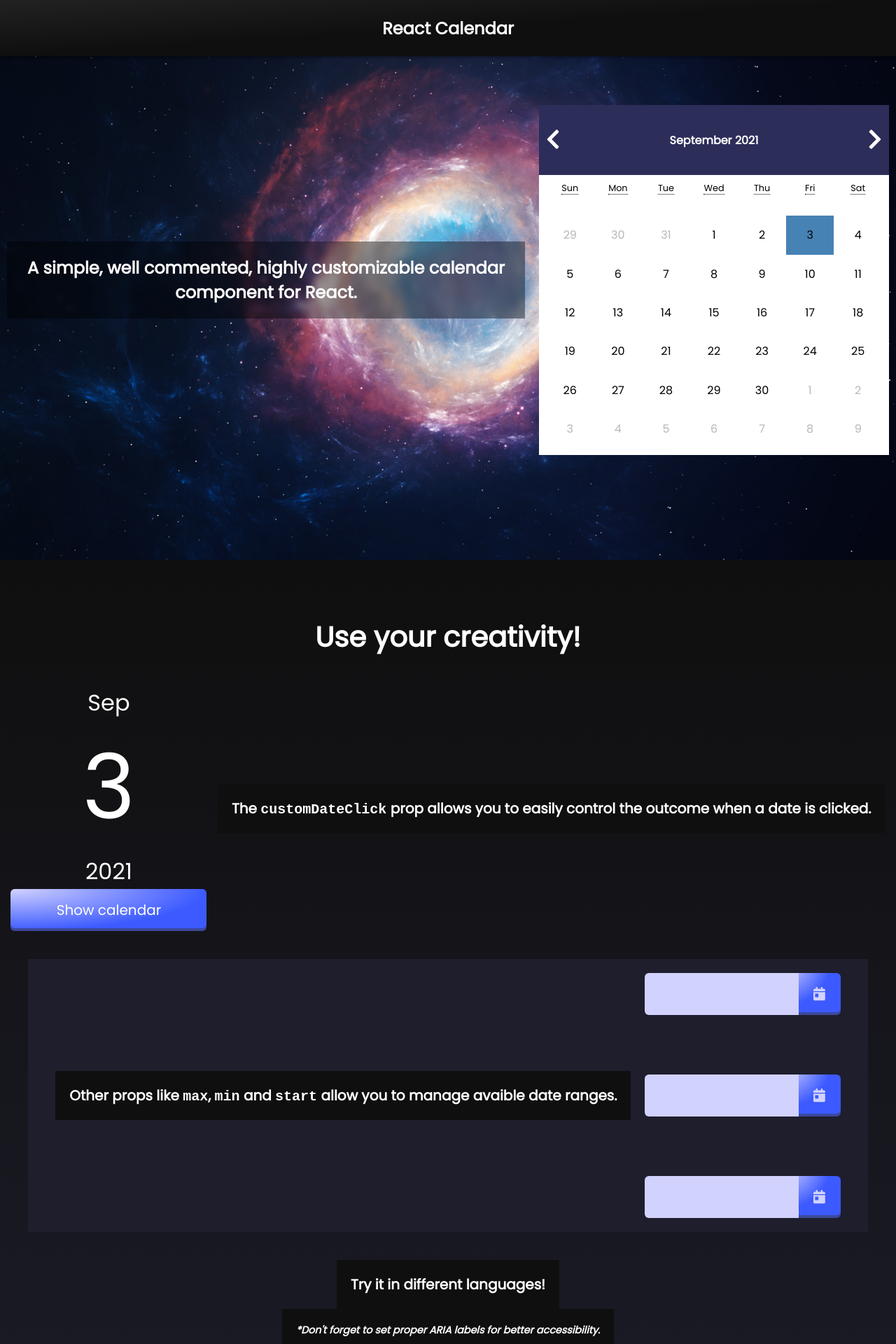
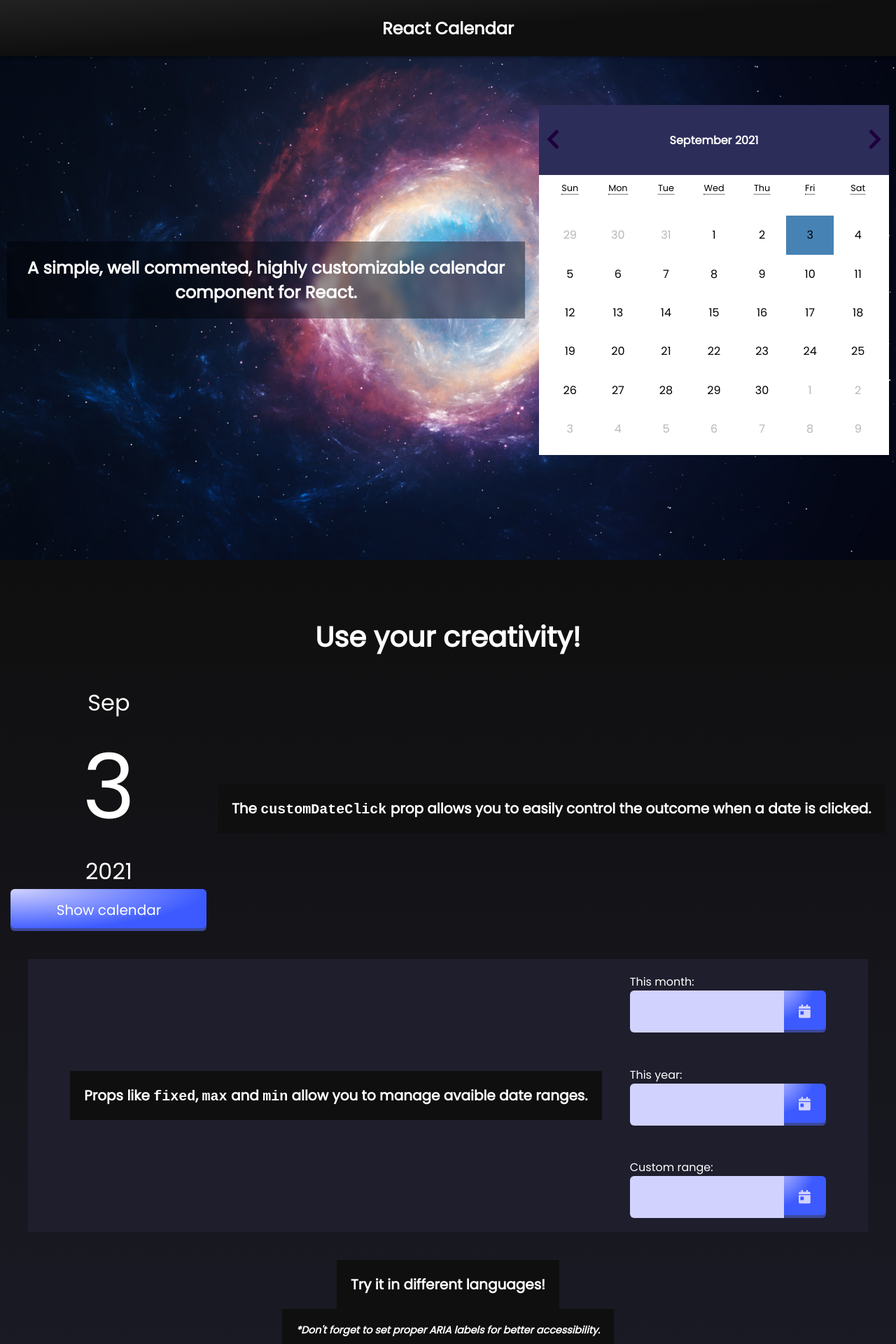
Before and after one commit to limapaulobsb/react-calendar, a React (Create React App) app: page / in a window 1280 px wide. Shown: the top 1920 px of the page at 70% size. Built offline with nearby package versions, Linux system fonts and the light colour scheme.

Commit message:
Add 'fixed' prop and Code refactoring

```diff
--- a/src/App.jsx
+++ b/src/App.jsx
@@ -16,7 +16,7 @@ function App() {
           A simple, well commented, highly customizable calendar component for React.
         </h2>
         <div className='hero__calendar-container'>
-          <Calendar height='500px' width='500px' />
+          <Calendar height='500px' width='500px' fixed='month' />
         </div>
       </section>
       <section className='features'>
@@ -30,8 +30,8 @@ function App() {
         </div>
         <div>
           <h3>
-            Other props like <code>max</code>, <code>min</code> and <code>start</code>{' '}
-            allow you to manage avaible date ranges.
+            Props like <code>fixed</code>, <code>max</code> and <code>min</code> allow you
+            to manage avaible date ranges.
           </h3>
           <Example2 />
         </div>
--- a/src/components/examples/Example2.jsx
+++ b/src/components/examples/Example2.jsx
@@ -8,63 +8,105 @@ import { faCalendarDay } from '@fortawesome/free-solid-svg-icons';
 import '../../styles/Example2.css';
 
 function Example2() {
-  const inputRef1 = useRef();
-  const inputRef2 = useRef();
-  const inputRef3 = useRef();
-  const [showCalendar1, setShowCalendar1] = useState(false);
-  const [showCalendar2, setShowCalendar2] = useState(false);
-  const [showCalendar3, setShowCalendar3] = useState(false);
+  const inputRef = [useRef(), useRef(), useRef()];
+  const [showCalendar, setShowCalendar] = useState(-1);
 
   return (
     <div className='example-2'>
-      <div className='example-2__button-container'>
-        <input type='text' className='example-2__input' name='' id='' ref={inputRef1} disabled />
-        <button type='button' className='example-2__button'  onClick={() => setShowCalendar1(true)}>
+      <div className='example-2__button-group'>
+        <label htmlFor='first-input'>This month:</label>
+        <div>
+          <input
+            type='text'
+            className='example-2__input'
+            name=''
+            id='first-input'
+            ref={inputRef[0]}
+            disabled
+          />
+          <button
+            type='button'
+            className='example-2__button'
+            onClick={() => setShowCalendar(0)}
+          >
             <FontAwesomeIcon icon={faCalendarDay} />
           </button>
-        {showCalendar1 && (
+        </div>
+      </div>
+      <div className='example-2__button-group'>
+        <label htmlFor='second-input'>This year:</label>
+        <div>
+          <input
+            type='text'
+            className='example-2__input'
+            name=''
+            id='second-input'
+            ref={inputRef[1]}
+            disabled
+          />
+          <button
+            type='button'
+            className='example-2__button'
+            onClick={() => setShowCalendar(1)}
+          >
+            <FontAwesomeIcon icon={faCalendarDay} />
+          </button>
+        </div>
+      </div>
+      <div className='example-2__button-group'>
+        <label htmlFor='third-input'>Custom range:</label>
+        <div>
+          <input
+            type='text'
+            className='example-2__input'
+            name=''
+            id='third-input'
+            ref={inputRef[2]}
+            disabled
+          />
+          <button
+            type='button'
+            className='example-2__button'
+            onClick={() => setShowCalendar(2)}
+          >
+            <FontAwesomeIcon icon={faCalendarDay} />
+          </button>
+        </div>
+      </div>
+      {showCalendar === 0 && (
         <div className='example-2__calendar-container'>
           <Calendar
             customDateClick={(dt) => {
-                inputRef1.current.value = dt.toLocaleString(DateTime.DATE_SHORT);
-                setShowCalendar1(false);
+              inputRef[0].current.value = dt.toLocaleString(DateTime.DATE_SHORT);
+              setShowCalendar(-1);
             }}
+            fixed='month'
           />
         </div>
       )}
-      </div>
-      <div className='example-2__button-container'>
-        <input type='text' className='example-2__input' name='' id='' ref={inputRef2} disabled />
-        <button type='button' className='example-2__button' onClick={() => setShowCalendar2(true)}>
-          <FontAwesomeIcon icon={faCalendarDay} />
-        </button>
-        {showCalendar2 && (
+      {showCalendar === 1 && (
         <div className='example-2__calendar-container'>
           <Calendar
             customDateClick={(dt) => {
-                inputRef2.current.value = dt.toLocaleString(DateTime.DATE_SHORT);
-                setShowCalendar2(false);
+              inputRef[1].current.value = dt.toLocaleString(DateTime.DATE_SHORT);
+              setShowCalendar(-1);
             }}
+            fixed='year'
           />
         </div>
       )}
-      </div>
-      <div className='example-2__button-container'>
-        <input type='text' className='example-2__input' name='' id='' ref={inputRef3} disabled />
-        <button type='button' className='example-2__button' onClick={() => setShowCalendar3(true)}>
-          <FontAwesomeIcon icon={faCalendarDay} />
-        </button>
-        {showCalendar3 && (
+      {showCalendar === 2 && (
         <div className='example-2__calendar-container'>
           <Calendar
             customDateClick={(dt) => {
-                inputRef3.current.value = dt.toLocaleString(DateTime.DATE_SHORT);
-                setShowCalendar3(false);
+              inputRef[2].current.value = dt.toLocaleString(DateTime.DATE_SHORT);
+              setShowCalendar(-1);
             }}
+            max={{ day: 18, month: 2, year: 2022 }}
+            min={{ day: 22, month: 12, year: 2021 }}
           />
         </div>
       )}
-      </div>
     </div>
   );
 }
--- a/src/components/examples/Example3.jsx
+++ b/src/components/examples/Example3.jsx
@@ -9,9 +9,15 @@ function Example3() {
   const [date, setDate] = useState('');
   const [showModal, setShowModal] = useState(false);
 
+  const { day, month, year } = DateTime.now().plus({ day: 1 });
+
   return (
     <div className='example-3'>
-      <button type='button' className='example-3__button' onClick={() => setShowModal(true)}>
+      <button
+        type='button'
+        className='example-3__button'
+        onClick={() => setShowModal(true)}
+      >
         Choose a date
       </button>
       <div className={cx('modal', { 'modal--visible': showModal })}>
@@ -20,8 +26,7 @@ function Example3() {
             setDate(dt.toLocaleString(DateTime.DATE_HUGE));
             setShowModal(false);
           }}
-          height='350px'
-          width='280px'
+          min={{ day, month, year }}
         />
       </div>
       <div
--- a/src/components/main/Calendar.jsx
+++ b/src/components/main/Calendar.jsx
@@ -12,28 +12,33 @@ function Calendar({
   ariaNextBtn = 'Next',
   ariaPrevBtn = 'Previous',
   customDateClick = () => {},
+  fixed,
   fontSize,
   height,
   lang = 'en-US',
-  max = { month: 12, year: 2100 },
-  min = { month: 1, year: 1900 },
+  max = { day: 31, month: 12, year: 2100 },
+  min = { day: 1, month: 1, year: 1900 },
   start,
   width,
 }) {
   Settings.defaultLocale = lang;
 
-  const maxDt = DateTime.fromObject(max);
-  const minDt = DateTime.fromObject(min);
-  const nowDt = DateTime.now().startOf('month');
+  let maxDt;
+  if (fixed) maxDt = DateTime.now().endOf(fixed).startOf('day');
+  else if (max === 'now') maxDt = DateTime.now().startOf('day');
+  else maxDt = DateTime.fromObject(max);
+
+  let minDt;
+  if (fixed) minDt = DateTime.now().startOf(fixed).startOf('day');
+  else if (min === 'now') minDt = DateTime.now().startOf('day');
+  else minDt = DateTime.fromObject(min);
+
+  const nowDt = DateTime.now().startOf('day');
 
   let startDt;
-  if (start) {
-    startDt = DateTime.fromObject(start);
-  } else if (nowDt >= minDt && nowDt <= maxDt) {
-    startDt = DateTime.now().startOf('month');
-  } else {
-    startDt = DateTime.fromObject(min);
-  }
+  if (start) startDt = DateTime.fromObject(start);
+  else if (nowDt >= minDt && nowDt <= maxDt) startDt = DateTime.now().startOf('day');
+  else startDt = DateTime.fromObject(min);
 
   const calendarRef = useRef();
   const [selectedDt, setSelectedDt] = useState(startDt);
@@ -52,13 +57,16 @@ function Calendar({
             type='button'
             key={el.monthLong}
             className={cx('calendar__month-button', {
-              'bg--alt': el.toMillis() === nowDt.toMillis(),
+              'bg--alt':
+                el.toMillis() === nowDt.startOf('month').toMillis() &&
+                el > minDt.startOf('month') &&
+                el < maxDt,
             })}
             onClick={() => {
               setSelectedDt(el);
               setShowMonths(false);
             }}
-            disabled={el < minDt || el > maxDt}
+            disabled={el > maxDt || el < minDt.startOf('month')}
           >
             {el.monthLong}
           </button>
@@ -85,11 +93,11 @@ function Calendar({
               setSelectedDt(selectedDt.minus(!showMonths ? { month: 1 } : { year: 1 }));
             }}
             disabled={
-              (selectedDt.hasSame(minDt, 'month') && selectedDt.hasSame(minDt, 'year')) ||
-              (showMonths && selectedDt.hasSame(minDt, 'year'))
+              (showMonths && selectedDt.hasSame(minDt, 'year')) ||
+              (selectedDt.hasSame(minDt, 'month') && selectedDt.hasSame(minDt, 'year'))
             }
           >
-            <FontAwesomeIcon icon={faChevronLeft} size='2x' />
+            <FontAwesomeIcon icon={faChevronLeft} />
           </button>
         </div>
         <div className='calendar__header__main-button-container'>
@@ -114,18 +122,23 @@ function Calendar({
               setSelectedDt(selectedDt.plus(!showMonths ? { month: 1 } : { year: 1 }));
             }}
             disabled={
-              (selectedDt.hasSame(maxDt, 'month') && selectedDt.hasSame(maxDt, 'year')) ||
-              (showMonths && selectedDt.hasSame(maxDt, 'year'))
+              (showMonths && selectedDt.hasSame(maxDt, 'year')) ||
+              (selectedDt.hasSame(maxDt, 'month') && selectedDt.hasSame(maxDt, 'year'))
             }
           >
-            <FontAwesomeIcon icon={faChevronRight} size='2x' />
+            <FontAwesomeIcon icon={faChevronRight} />
           </button>
         </div>
       </div>
       {showMonths ? (
         renderMonths()
       ) : (
-        <CalendarTable selectedDt={selectedDt} customDateClick={customDateClick} />
+        <CalendarTable
+          customDateClick={customDateClick}
+          maxDt={maxDt}
+          minDt={minDt}
+          selectedDt={selectedDt}
+        />
       )}
     </div>
   );
@@ -136,11 +149,12 @@ Calendar.propTypes = {
   ariaPrevBtn: PropTypes.string,
   ariaNextBtn: PropTypes.string,
   customDateClick: PropTypes.func,
+  fixed: PropTypes.string,
   fontSize: PropTypes.string,
   height: PropTypes.string,
   lang: PropTypes.string,
-  min: PropTypes.object,
-  max: PropTypes.object,
+  min: PropTypes.oneOfType([PropTypes.object, PropTypes.string]),
+  max: PropTypes.oneOfType([PropTypes.object, PropTypes.string]),
   start: PropTypes.object,
   width: PropTypes.string,
 };
--- a/src/styles/Calendar.css
+++ b/src/styles/Calendar.css
@@ -65,7 +65,7 @@
 
 .calendar__header__arrow-button {
   color: white;
-  font-size: 1em;
+  font-size: 2em;
 }
 
 .calendar__header__arrow-button:disabled {
--- a/src/styles/Example2.css
+++ b/src/styles/Example2.css
@@ -7,7 +7,7 @@
   width: 280px;
 }
 
-.example-2__button-container {
+.example-2__button-group > div {
   align-items: center;
   display: flex;
   justify-content: space-between;
--- a/src/styles/Example3.css
+++ b/src/styles/Example3.css
@@ -56,7 +56,7 @@
 
 .modal {
   position: fixed;
-  top: 0px;
+  top: calc(50% - 350px);
   left: calc(50% - 140px);
   opacity: 0;
   transition: 0.8s ease;
@@ -65,7 +65,7 @@
 }
 
 .modal--visible {
-  top: calc(50% - 230px);
+  top: calc(50% - 175px);
   opacity: 1;
   visibility: visible;
 }
```
Also changed, not shown: src/components/main/CalendarTable.jsx (+10 -5 lines). Lines whose indentation alone changed are shown as unchanged.
